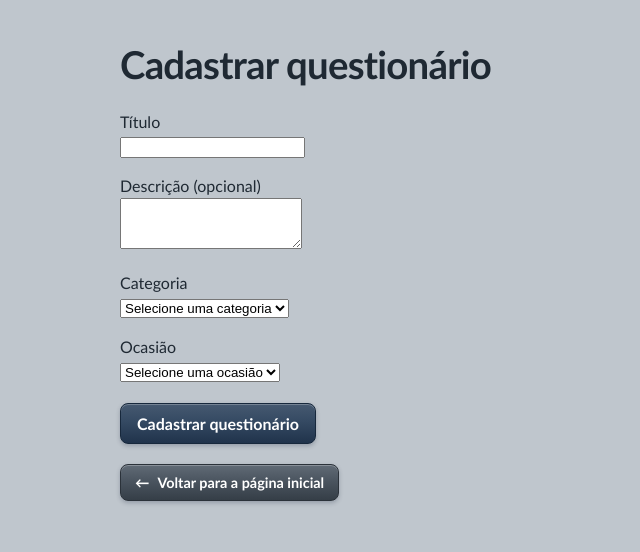
After one commit to Rodrigo-Capello/Projeto-Final-B.D., a Spring Boot app: page /questionarios/novo in a window 1280 px wide. The commit adds this page. Shown: the top 552 px of the page, without its empty margins (0-640 px from the left). Run offline with Spring Boot 4, Linux system fonts and the light colour scheme.

Commit message:
Geração de questionário

```diff
--- a/database/relatorios.sql
+++ b/database/relatorios.sql
@@ -6,8 +6,7 @@ SELECT
     COUNT(a.codigo_avaliacao) AS enviadas,
     COUNT(a.data_conclusao) AS concluidas,
 	ROUND(
-	    100.0 * COUNT(a.data_conclusao)
-	    / COUNT(a.codigo_avaliacao),
+	    100.0 * COUNT(a.data_conclusao) / NULLIF(COUNT(a.codigo_avaliacao), 0),
 	    1
 	) AS taxa_conclusao_pct
 FROM questionario q
--- a/database/schema.sql
+++ b/database/schema.sql
@@ -8,7 +8,7 @@ CREATE TABLE compra (
     data_compra DATE NOT NULL,
     data_entrega DATE,
     categoria TEXT NOT NULL,
-    ocasiao TEXT NOT NULL CHECK (ocasiao IN ('Normal', 'Natal', 'Dia dos Namorados')),
+    ocasiao TEXT NOT NULL CHECK (ocasiao IN ('Normal', 'Natal', 'Dia dos Namorados','Dia dos Pais','Dia das Mães')),
     id_cliente INTEGER NOT NULL REFERENCES cliente(id_cliente),
     CHECK (data_entrega >= data_compra)
 );
@@ -19,7 +19,7 @@ CREATE TABLE questionario (
     descricao TEXT,
     data_criacao DATE NOT NULL DEFAULT CURRENT_DATE,
     categoria TEXT NOT NULL CHECK (categoria IN ('Cesta matinal', 'Caixa de presente')),
-    ocasiao TEXT NOT NULL CHECK (ocasiao IN ('Normal', 'Natal', 'Dia dos Namorados')),
+    ocasiao TEXT NOT NULL CHECK (ocasiao IN ('Normal', 'Natal', 'Dia dos Namorados','Dia dos Pais','Dia das Mães')),
     UNIQUE (categoria, ocasiao)
 );
 
--- /dev/null
+++ b/src/main/java/uel/ProjetoFinalBD/controller/QuestionarioController.java
@@ -0,0 +1,53 @@
+package uel.ProjetoFinalBD.controller;
+
+import java.sql.SQLException;
+
+import org.springframework.stereotype.Controller;
+import org.springframework.ui.Model;
+import org.springframework.web.bind.annotation.GetMapping;
+import org.springframework.web.bind.annotation.PostMapping;
+import org.springframework.web.bind.annotation.RequestParam;
+
+import uel.ProjetoFinalBD.dao.QuestionarioDao;
+
+@Controller
+public class QuestionarioController {
+
+    private final QuestionarioDao questionarioDao = new QuestionarioDao();
+
+    @GetMapping("/questionarios/novo")
+    public String exibirFormulario() {
+        return "questionario";
+    }
+
+    @PostMapping("/questionarios/novo")
+    public String cadastrar(
+            @RequestParam("titulo") String titulo,
+            @RequestParam("descricao") String descricao,
+            @RequestParam("categoria") String categoria,
+            @RequestParam("ocasiao") String ocasiao,
+            Model model
+    ) throws SQLException {
+        if (titulo.isBlank()) {
+            model.addAttribute("erro", "Informe o título do questionário.");
+            return "questionario";
+        }
+
+        try {
+            questionarioDao.cadastrar(
+                    titulo.strip(),
+                    descricao.isBlank() ? null : descricao.strip(),
+                    categoria,
+                    ocasiao
+            );
+        } catch (SQLException e) {
+            if ("23505".equals(e.getSQLState())) {
+                model.addAttribute("erro", "Já existe um questionário para essa categoria e ocasião.");
+                return "questionario";
+            }
+            throw e;
+        }
+
+        return "redirect:/questionarios/novo?sucesso";
+    }
+}
--- a/src/main/java/uel/ProjetoFinalBD/dao/RelatorioDao.java
+++ b/src/main/java/uel/ProjetoFinalBD/dao/RelatorioDao.java
@@ -23,7 +23,7 @@ public class RelatorioDao {
                 COUNT(a.codigo_avaliacao) AS enviadas,
                 COUNT(a.data_conclusao) AS concluidas,
                 ROUND(
-                    100.0 * COUNT(a.data_conclusao) / COUNT(a.codigo_avaliacao),
+                    100.0 * COUNT(a.data_conclusao) / NULLIF(COUNT(a.codigo_avaliacao), 0),
                     1
                 ) AS percentual
             FROM questionario q
--- a/src/main/resources/static/index.html
+++ b/src/main/resources/static/index.html
@@ -12,6 +12,7 @@
 
         <nav aria-label="Menu principal">
             <ul>
+                <li><a href="/questionarios/novo" class="botao-menu">Cadastrar questionário</a></li>
                 <li><a href="/questoes/nova" class="botao-menu">Cadastrar questão</a></li>
                 <li><a href="/questoes/vincular" class="botao-menu">Vincular questão ao questionário</a></li>
                 <li><a href="/avaliacoes/nova" class="botao-menu">Gerar avaliação</a></li>
--- /dev/null
+++ b/src/main/resources/templates/questionario.html
@@ -0,0 +1,54 @@
+<!DOCTYPE html>
+<html lang="pt-BR" xmlns:th="http://www.thymeleaf.org">
+<head>
+    <meta charset="UTF-8">
+    <meta name="viewport" content="width=device-width, initial-scale=1">
+    <link rel="stylesheet" th:href="@{/css/estilo.css}">
+    <title>Cadastrar questionário</title>
+</head>
+<body>
+    <main>
+        <h1>Cadastrar questionário</h1>
+
+        <p th:if="${param.sucesso != null}">Questionário cadastrado com sucesso.</p>
+        <p th:if="${erro != null}" th:text="${erro}"></p>
+
+        <form th:action="@{/questionarios/novo}" method="post">
+            <p>
+                <label for="titulo">Título</label><br>
+                <input id="titulo" name="titulo" type="text" required>
+            </p>
+
+            <p>
+                <label for="descricao">Descrição (opcional)</label><br>
+                <textarea id="descricao" name="descricao" rows="3"></textarea>
+            </p>
+
+            <p>
+                <label for="categoria">Categoria</label><br>
+                <select id="categoria" name="categoria" required>
+                    <option value="">Selecione uma categoria</option>
+                    <option>Cesta matinal</option>
+                    <option>Caixa de presente</option>
+                </select>
+            </p>
+
+            <p>
+                <label for="ocasiao">Ocasião</label><br>
+                <select id="ocasiao" name="ocasiao" required>
+                    <option value="">Selecione uma ocasião</option>
+                    <option>Normal</option>
+                    <option>Natal</option>
+                    <option>Dia dos Namorados</option>
+                    <option>Dia dos Pais</option>
+                    <option>Dia das Mães</option>
+                </select>
+            </p>
+
+            <button type="submit" class="botao-menu">Cadastrar questionário</button>
+        </form>
+
+        <p><a th:href="@{/}" class="botao-voltar">Voltar para a página inicial</a></p>
+    </main>
+</body>
+</html>
--- a/src/main/resources/templates/relatorio-conclusao.html
+++ b/src/main/resources/templates/relatorio-conclusao.html
@@ -37,7 +37,7 @@
                 <td th:text="${taxa.ocasiao()}"></td>
                 <td th:text="${taxa.enviadas()}"></td>
                 <td th:text="${taxa.concluidas()}"></td>
-                <td th:text="${taxa.percentual()}"></td>
+                <td th:text="${taxa.percentual() == null ? 'Sem avaliações enviadas' : taxa.percentual()}"></td>
             </tr>
         </tbody>
     </table>
@@ -45,7 +45,7 @@
         <figcaption>Avaliações concluídas e pendentes por grupo</figcaption>
 
         <div class="grade-roscas">
-            <section th:each="taxa : ${taxas}" class="cartao-rosca">
+            <section th:each="taxa : ${taxas}" th:if="${taxa.enviadas() > 0}" class="cartao-rosca">
                 <h3 th:text="|${taxa.categoria()} — ${taxa.ocasiao()}|"></h3>
 
                 <div class="rosca-com-percentual">
```
Also changed, not shown: docs/esquema.md (+3 -2 lines), src/main/java/uel/ProjetoFinalBD/dao/QuestionarioDao.java (added, +24 -0 lines), README.md.
